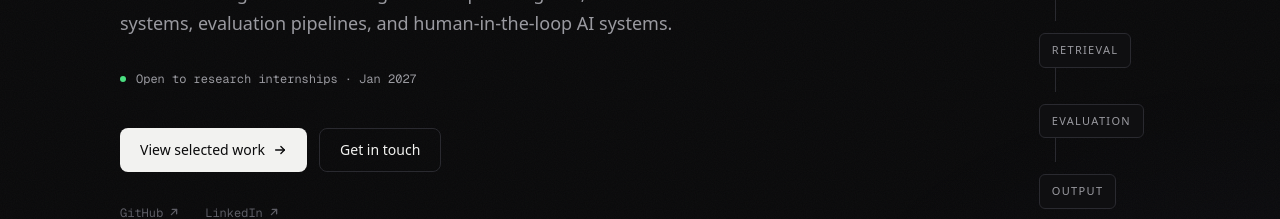
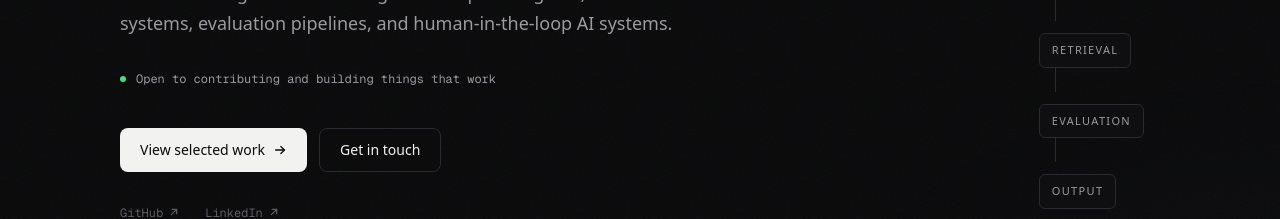
Before and after one commit to vaibhavdabas16/portfolio, a Next.js app: page / in a window 1280 px wide. Shown: the part 435-654 px from the top of the page. Built offline with nearby package versions, Linux system fonts and the light colour scheme.

Commit message:
content: hero status reads open to contributing and building

```diff
--- a/src/data/portfolio.ts
+++ b/src/data/portfolio.ts
@@ -11,7 +11,7 @@ export const profile = {
   summary:
     "CS & AI undergraduate building multi-step LLM agents, RAG systems, evaluation pipelines, and human-in-the-loop AI systems.",
   tagline: "I build multi-step agents and ship them to real users.",
-  availability: "Open to research internships · Jan 2027",
+  availability: "Open to contributing and building things that work",
   location: "Mohali, India",
   email: "vaibhav16dabas@gmail.com",
   resumeUrl: "",
```
